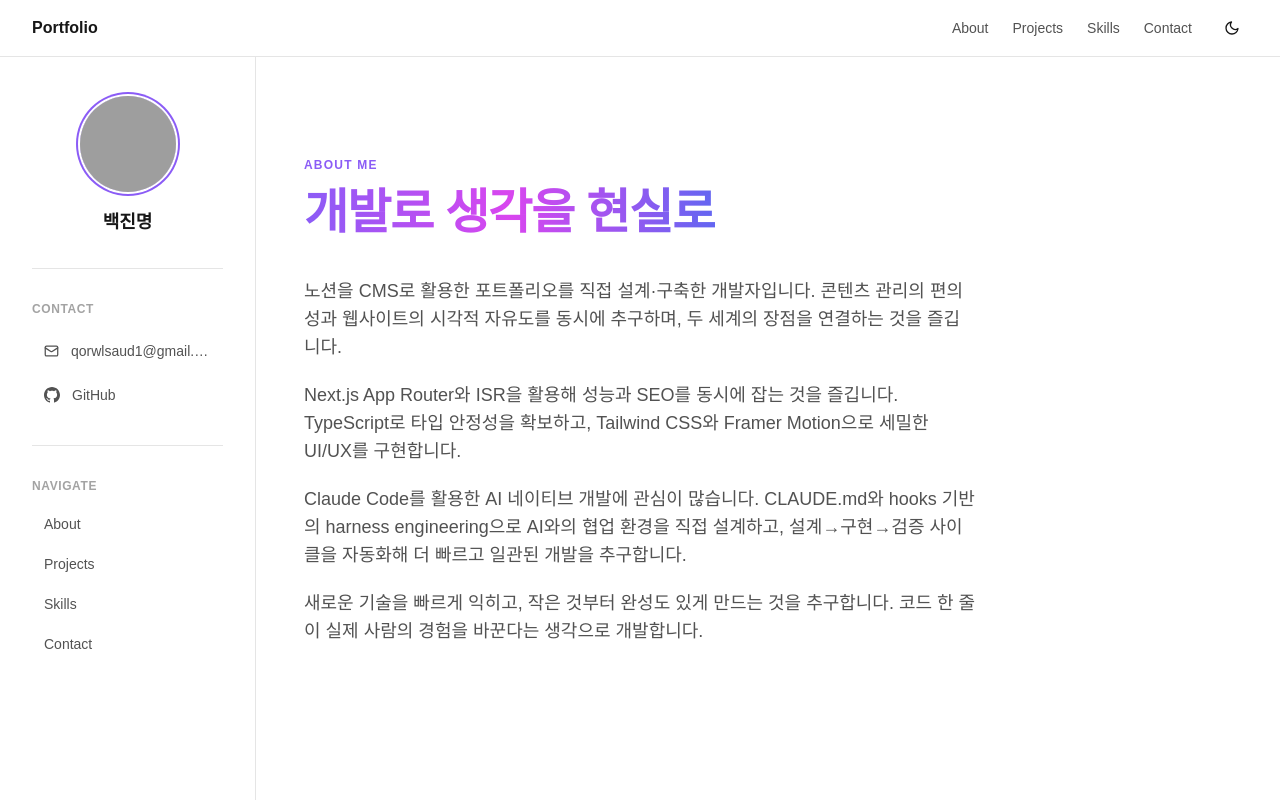
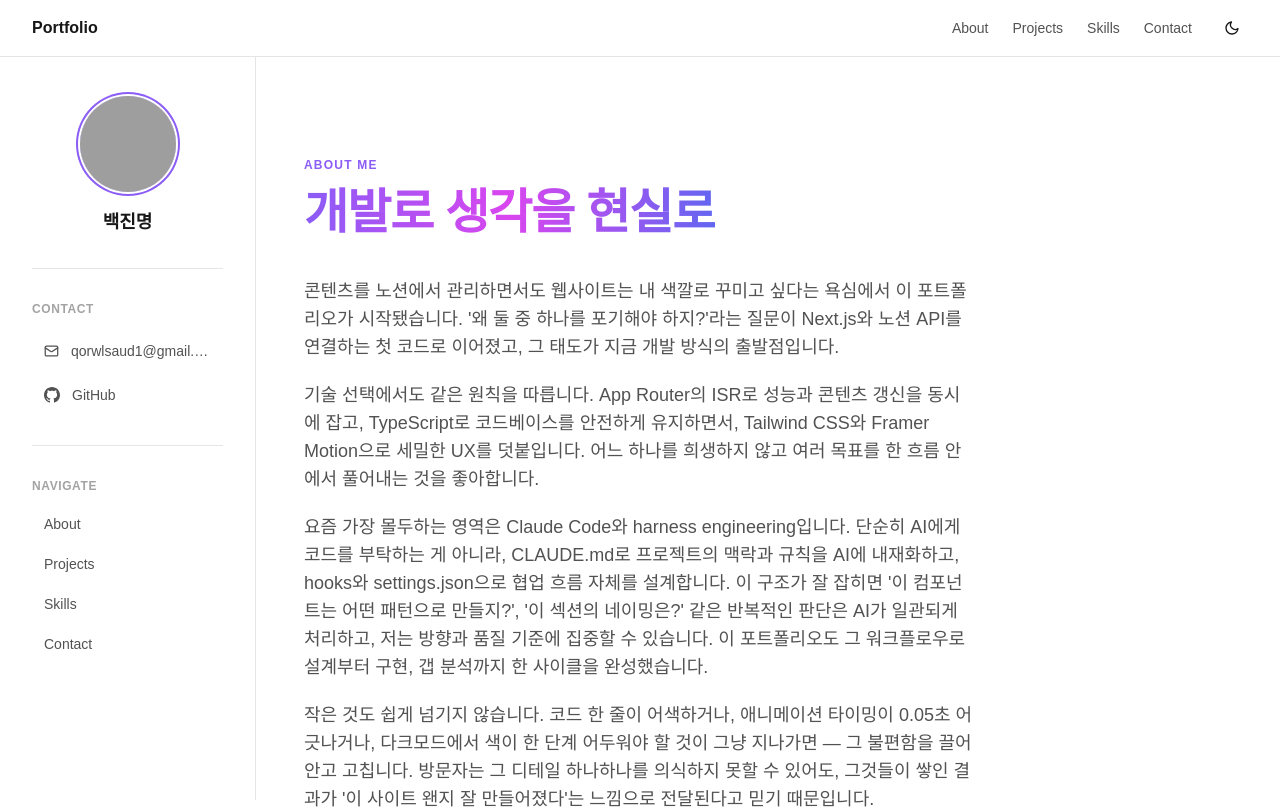
Before and after one commit to Mikang-K/Notion-Powered-Portfolio, a Next.js app: page / in a window 1280 px wide. Shown: the top 809 px of the page. Built offline with nearby package versions, Linux system fonts and the light colour scheme; grey boxes are pictures that could not be loaded; a web font is replaced by a local one; what notion-client would draw is missing.

Commit message:
소개 문구 수정

```diff
--- a/components/AboutMe.tsx
+++ b/components/AboutMe.tsx
@@ -7,10 +7,10 @@ const ABOUT_CONFIG = {
   heading: "개발로 생각을 현실로",
   gradientClass: "bg-gradient-to-r from-violet-500 via-fuchsia-500 to-indigo-500",
   paragraphs: [
-    "노션을 CMS로 활용한 포트폴리오를 직접 설계·구축한 개발자입니다. 콘텐츠 관리의 편의성과 웹사이트의 시각적 자유도를 동시에 추구하며, 두 세계의 장점을 연결하는 것을 즐깁니다.",
-    "Next.js App Router와 ISR을 활용해 성능과 SEO를 동시에 잡는 것을 즐깁니다. TypeScript로 타입 안정성을 확보하고, Tailwind CSS와 Framer Motion으로 세밀한 UI/UX를 구현합니다.",
-    "Claude Code를 활용한 AI 네이티브 개발에 관심이 많습니다. CLAUDE.md와 hooks 기반의 harness engineering으로 AI와의 협업 환경을 직접 설계하고, 설계→구현→검증 사이클을 자동화해 더 빠르고 일관된 개발을 추구합니다.",
-    "새로운 기술을 빠르게 익히고, 작은 것부터 완성도 있게 만드는 것을 추구합니다. 코드 한 줄이 실제 사람의 경험을 바꾼다는 생각으로 개발합니다.",
+    "콘텐츠를 노션에서 관리하면서도 웹사이트는 내 색깔로 꾸미고 싶다는 욕심에서 이 포트폴리오가 시작됐습니다. '왜 둘 중 하나를 포기해야 하지?'라는 질문이 Next.js와 노션 API를 연결하는 첫 코드로 이어졌고, 그 태도가 지금 개발 방식의 출발점입니다.",
+    "기술 선택에서도 같은 원칙을 따릅니다. App Router의 ISR로 성능과 콘텐츠 갱신을 동시에 잡고, TypeScript로 코드베이스를 안전하게 유지하면서, Tailwind CSS와 Framer Motion으로 세밀한 UX를 덧붙입니다. 어느 하나를 희생하지 않고 여러 목표를 한 흐름 안에서 풀어내는 것을 좋아합니다.",
+    "요즘 가장 몰두하는 영역은 Claude Code와 harness engineering입니다. 단순히 AI에게 코드를 부탁하는 게 아니라, CLAUDE.md로 프로젝트의 맥락과 규칙을 AI에 내재화하고, hooks와 settings.json으로 협업 흐름 자체를 설계합니다. 이 구조가 잘 잡히면 '이 컴포넌트는 어떤 패턴으로 만들지?', '이 섹션의 네이밍은?' 같은 반복적인 판단은 AI가 일관되게 처리하고, 저는 방향과 품질 기준에 집중할 수 있습니다. 이 포트폴리오도 그 워크플로우로 설계부터 구현, 갭 분석까지 한 사이클을 완성했습니다.",
+    "작은 것도 쉽게 넘기지 않습니다. 코드 한 줄이 어색하거나, 애니메이션 타이밍이 0.05초 어긋나거나, 다크모드에서 색이 한 단계 어두워야 할 것이 그냥 지나가면 — 그 불편함을 끌어안고 고칩니다. 방문자는 그 디테일 하나하나를 의식하지 못할 수 있어도, 그것들이 쌓인 결과가 '이 사이트 왠지 잘 만들어졌다'는 느낌으로 전달된다고 믿기 때문입니다.",
   ],
 };
 
```
Also changed, not shown: 1 other file (tests, documents, lock files or other folders).
